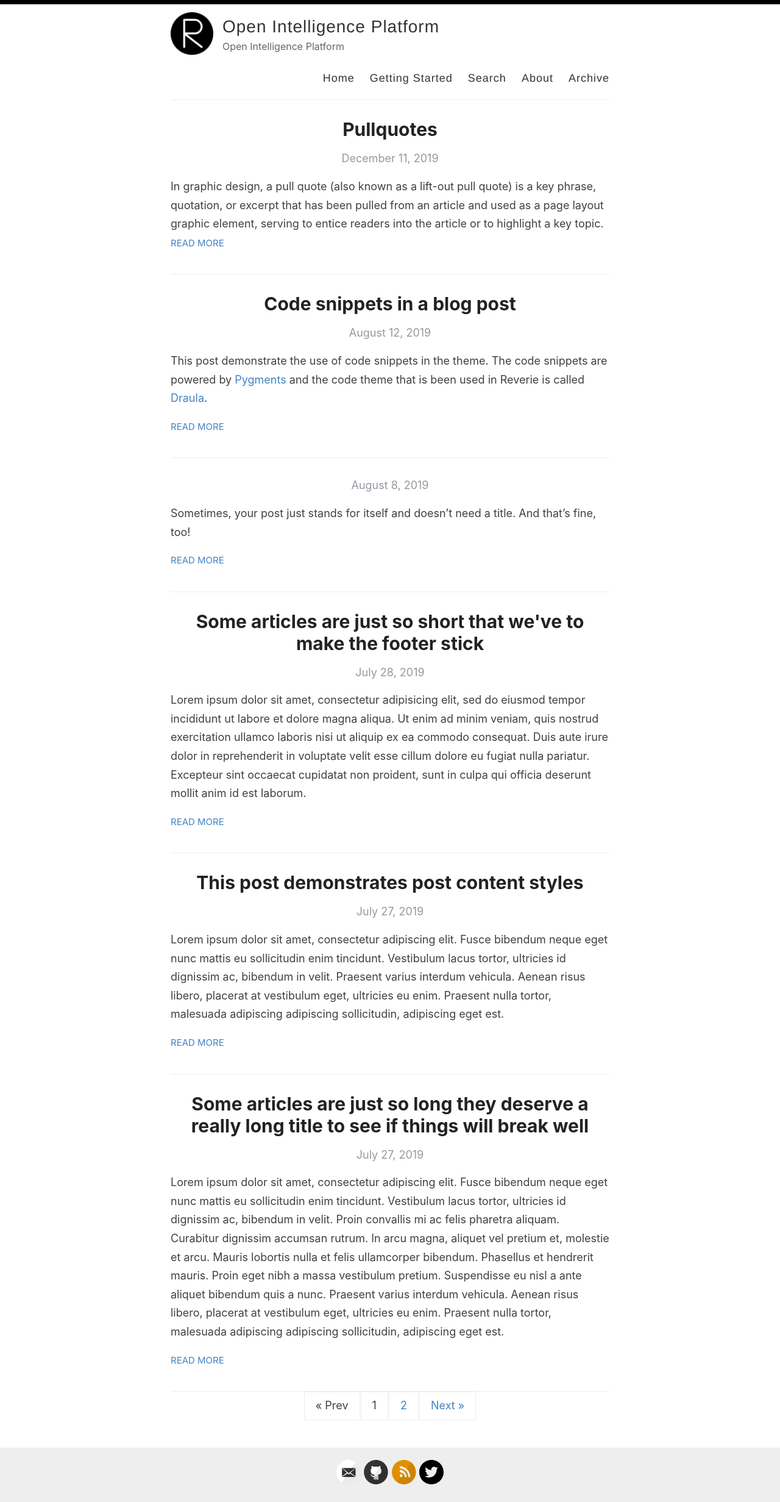
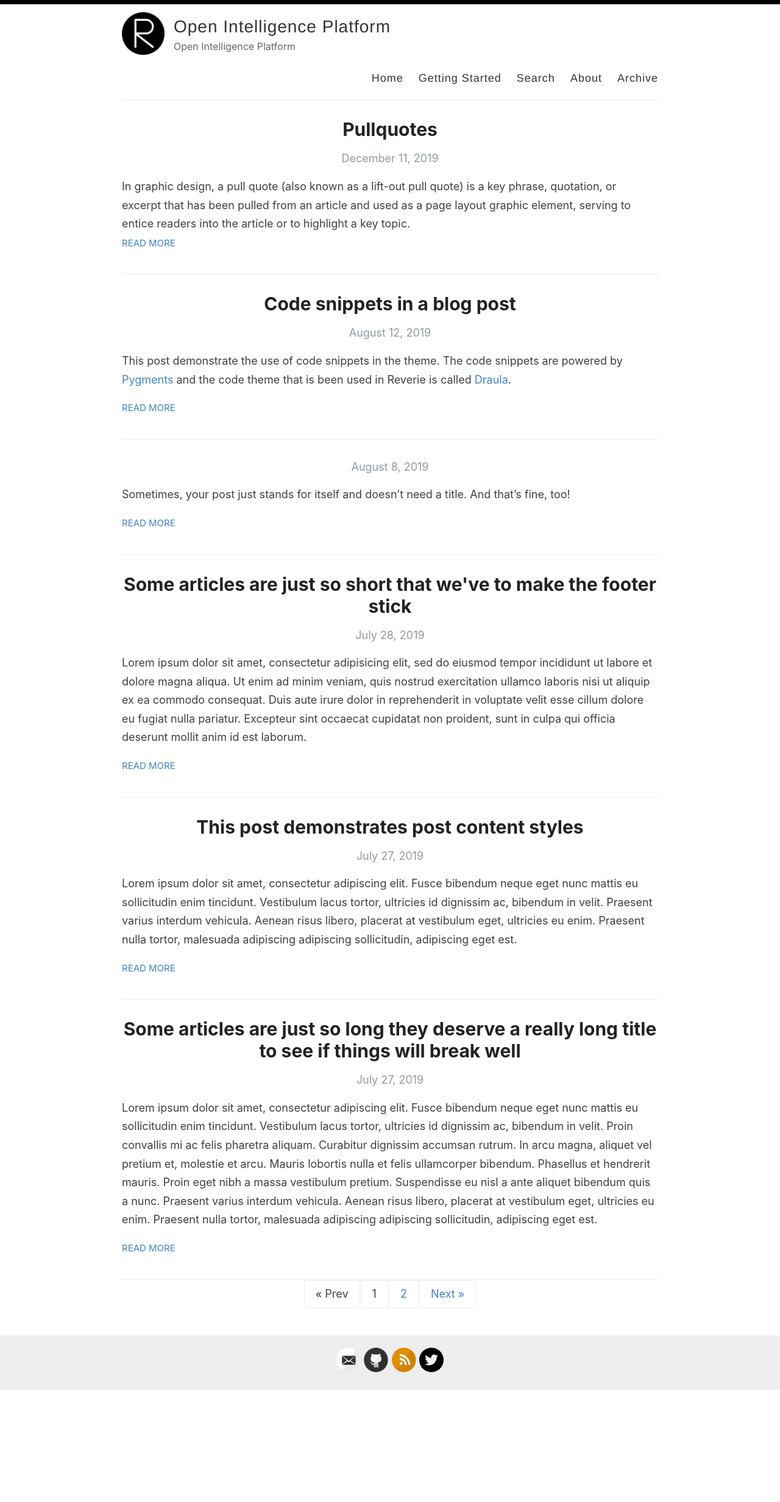
Before and after one commit to OpenIntelligencePlatform/OpenIntelligencePlatform.github.io, a Jekyll site: the page built from index.html, in a window 1280 px wide. Shown: the whole page at 61% size. Built offline with Jekyll 4.4.1, drawn with Linux system fonts in a browser that asks for light colours; the list of posts is cut into pages by our own code; after the commit the page ends 2280 px from its top, so only the background shows below that.

Commit message:
Increased width

```diff
--- a/assets/style.scss
+++ b/assets/style.scss
@@ -35,6 +35,12 @@ body {
   max-width: 740px;
   padding: 0 10px;
   width: 100%;
+}
+
+@media only screen and (min-width: 1200px) {
+  .container {
+    max-width: 900px;
+  }
 }
 
 h1, h2, h3, h4, h5, h6 {
```
